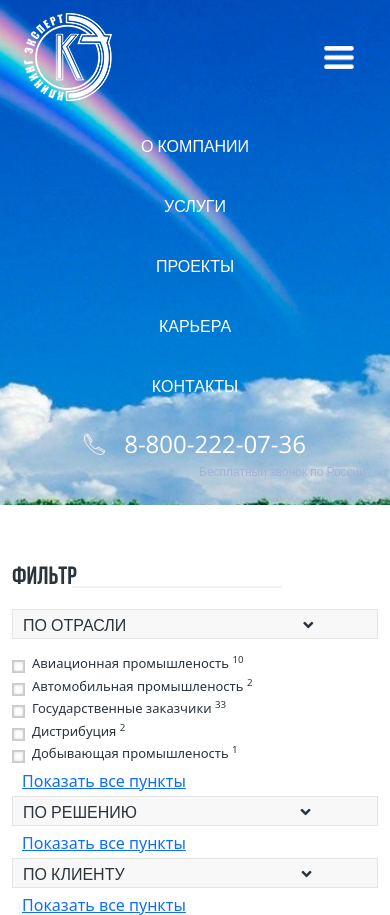
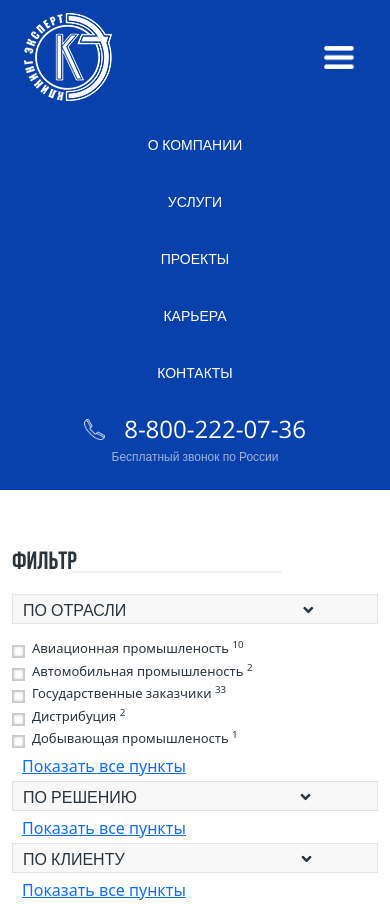
Before and after one commit to NicholasKuzya/NicholasKuzya.github.io, a PHP site: page / in a window 390 px wide, after a click that opens the changed part. Shown: the top 915 px of the page. Run offline with PHP 8.4, Linux system fonts and the light colour scheme; some libraries are stand-ins or nearby versions; some web fonts are replaced.

Commit message:
responsive-pravki

```diff
--- a/#source/style.scss
+++ b/#source/style.scss
@@ -22,9 +22,11 @@
 }
 
 header {
-    background-image: url(../images/header-bg.png);
-    background-repeat: no-repeat;
-    background-position: center;
+    background-color: #0841ac;
+                & .navbar-toggler:focus
+                {
+                    box-shadow: none;
+                }
     nav {
         & .b-nav-logo {
             & img {
@@ -35,7 +37,7 @@ header {
         & .b-nav-item {
             font-family: "Open Sans", sans-serif;
             margin-top: 20px;
-            margin-left: 40px;
+            margin-left: 30px;
         }
         & .b-nav-link {
             color: #fff !important;
@@ -586,19 +588,32 @@ footer {
         max-width: 1199px;
         min-width: 992px;
     }
+}
+@media (max-width: 1150px)
+{
     header
     {
         & nav
         {
             & .b-nav-item
             {
-                margin-left: 10px;
+                margin-left: 30px;
+
+                        & .b-nav-link
+                        {
+                            font-size: 14px;
+                        }
             }
+            & .b-phone-number
+            {
+                & .b-nav-link
+                {
+                    font-size: 20px;
+                }
+            }
+
         }
     }
-}
-@media (max-width: 1150px)
-{
 
     .b-points
     {
@@ -648,6 +663,13 @@ footer {
                     {
                         text-align: center;
                         margin-left: 0;
+                    }
+                    & .b-phone-number
+                    {
+                            p
+                            {
+                                text-align: center;
+                            }
                     }
             }
     }
@@ -716,7 +738,7 @@ footer {
         {
             & .b-application-form-fontpassword
             {
-                margin: 15px 0;
+
             }
         }
         & .b-application-title
@@ -795,6 +817,13 @@ footer
                     font-size: 14px;
                 }
         }
+        & .b-application-form
+        {
+            & .b-application-form-fontpassword
+            {
+                margin: 15px 0;
+            }
+        }
     }
     footer
     {
--- a/css/style.css
+++ b/css/style.css
@@ -12,9 +12,11 @@
   font-style: normal;
 }
 header {
-  background-image: url(../images/header-bg.png);
-  background-repeat: no-repeat;
-  background-position: center;
+  background-color: #0841ac;
+}
+header .navbar-toggler:focus {
+  -webkit-box-shadow: none;
+          box-shadow: none;
 }
 header nav .b-nav-logo img {
   height: 67px;
@@ -23,7 +25,7 @@ header nav .b-nav-logo img {
 header nav .b-nav-item {
   font-family: "Open Sans", sans-serif;
   margin-top: 20px;
-  margin-left: 40px;
+  margin-left: 30px;
 }
 header nav .b-nav-link {
   color: #fff !important;
@@ -456,12 +458,18 @@ footer .b-footer-text .b-footer-nav-text .b-footer-nav-text-text {
     max-width: 1199px;
     min-width: 992px;
   }
-
-  header nav .b-nav-item {
-    margin-left: 10px;
-  }
 }
 @media (max-width: 1150px) {
+  header nav .b-nav-item {
+    margin-left: 30px;
+  }
+  header nav .b-nav-item .b-nav-link {
+    font-size: 14px;
+  }
+  header nav .b-phone-number .b-nav-link {
+    font-size: 20px;
+  }
+
   .b-points .b-checkbox-item-title {
     font-size: 13px;
   }
@@ -486,6 +494,9 @@ footer .b-footer-text .b-footer-nav-text .b-footer-nav-text-text {
   header nav .b-nav-item {
     text-align: center;
     margin-left: 0;
+  }
+  header nav .b-phone-number p {
+    text-align: center;
   }
 }
 .b-points .b-checkbox-item-title {
@@ -516,9 +527,6 @@ footer .b-footer-text .b-footer-nav-text .b-footer-nav-text-text {
 
 .b-application {
   margin-top: 35px;
-}
-.b-application .b-application-form .b-application-form-fontpassword {
-  margin: 15px 0;
 }
 .b-application .b-application-title .b-application-title-text {
   font-size: 40px;
@@ -558,6 +566,9 @@ footer .b-about-company .b-about-company-item .b-about-company-logo::after {
   .b-application .b-application-title p {
     font-size: 14px;
   }
+  .b-application .b-application-form .b-application-form-fontpassword {
+    margin: 15px 0;
+  }
 
   footer .b-footer-text .b-footer-nav-text {
     margin-left: 0;
```
